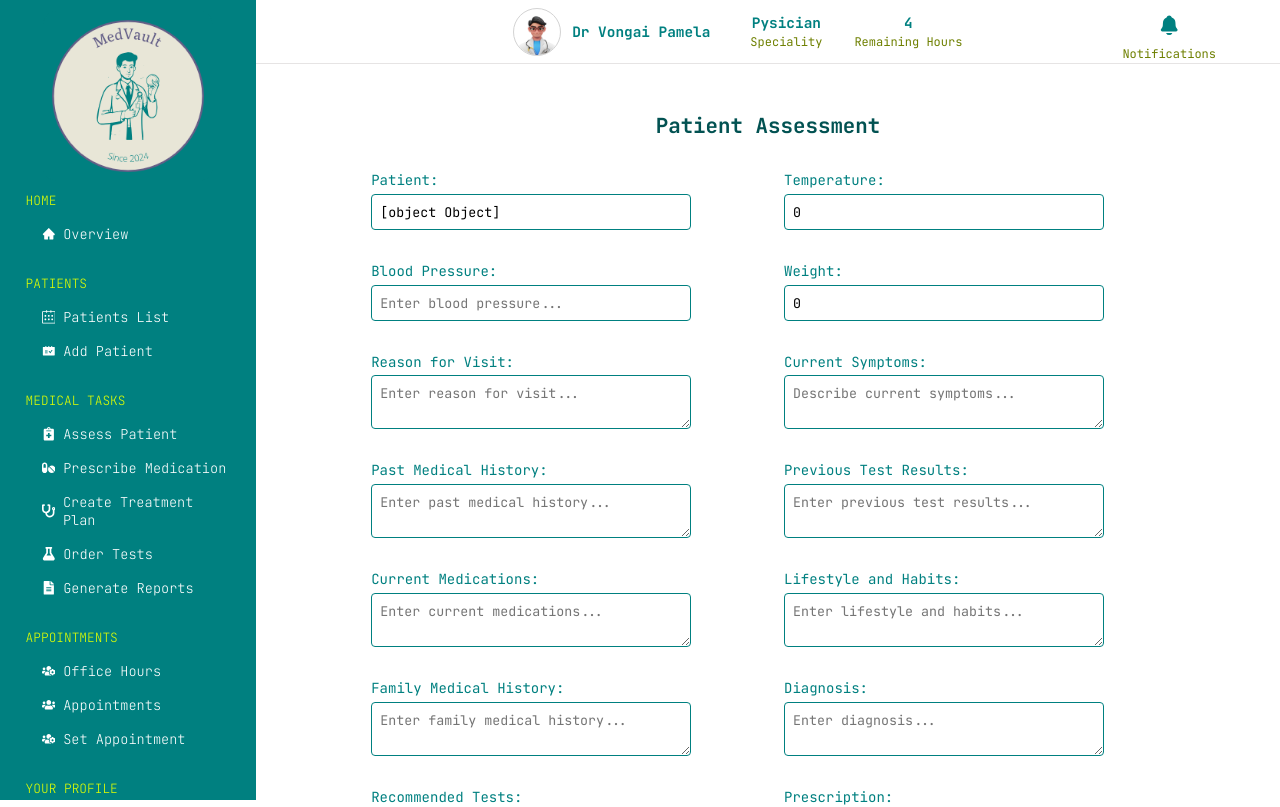
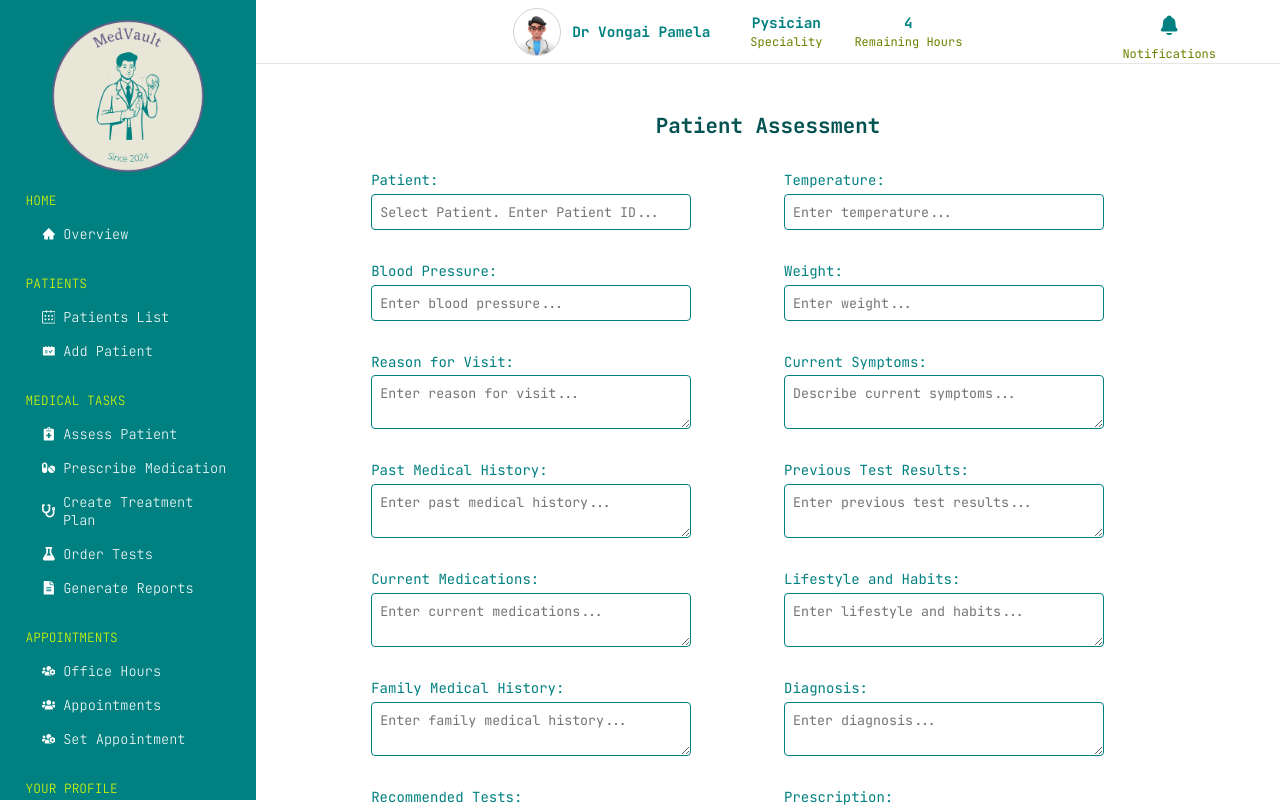
Before and after one commit to Amen-Musingarimi/medvault, a React (Create React App) app: page /medical-tasks/patient-assessment in a window 1280 px wide. Shown: the top 807 px of the page. Built offline with nearby package versions, Linux system fonts and the light colour scheme.

Commit message:
Fix form data initial values

```diff
--- a/src/components/medicalTasks/AssessPatient.jsx
+++ b/src/components/medicalTasks/AssessPatient.jsx
@@ -4,10 +4,10 @@ import classes from './AssessPatient.module.css';
 
 const PatientAssessmentForm = () => {
   const initialFormData = {
-    patient: {},
-    temperature: 0,
+    patient: '',
+    temperature: '',
     bloodPressure: '',
-    weight: 0,
+    weight: '',
     reasonForVisit: '',
     currentSymptoms: '',
     pastMedicalHistory: '',
```
